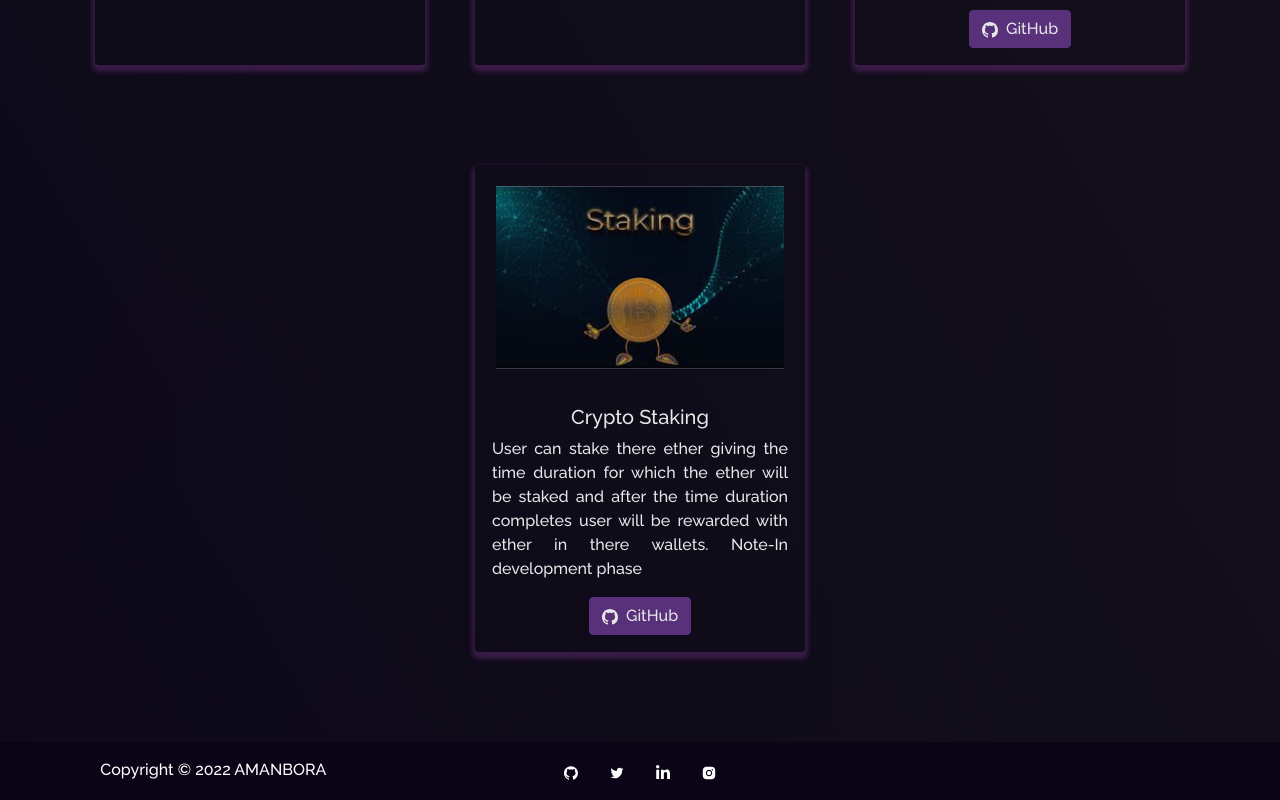
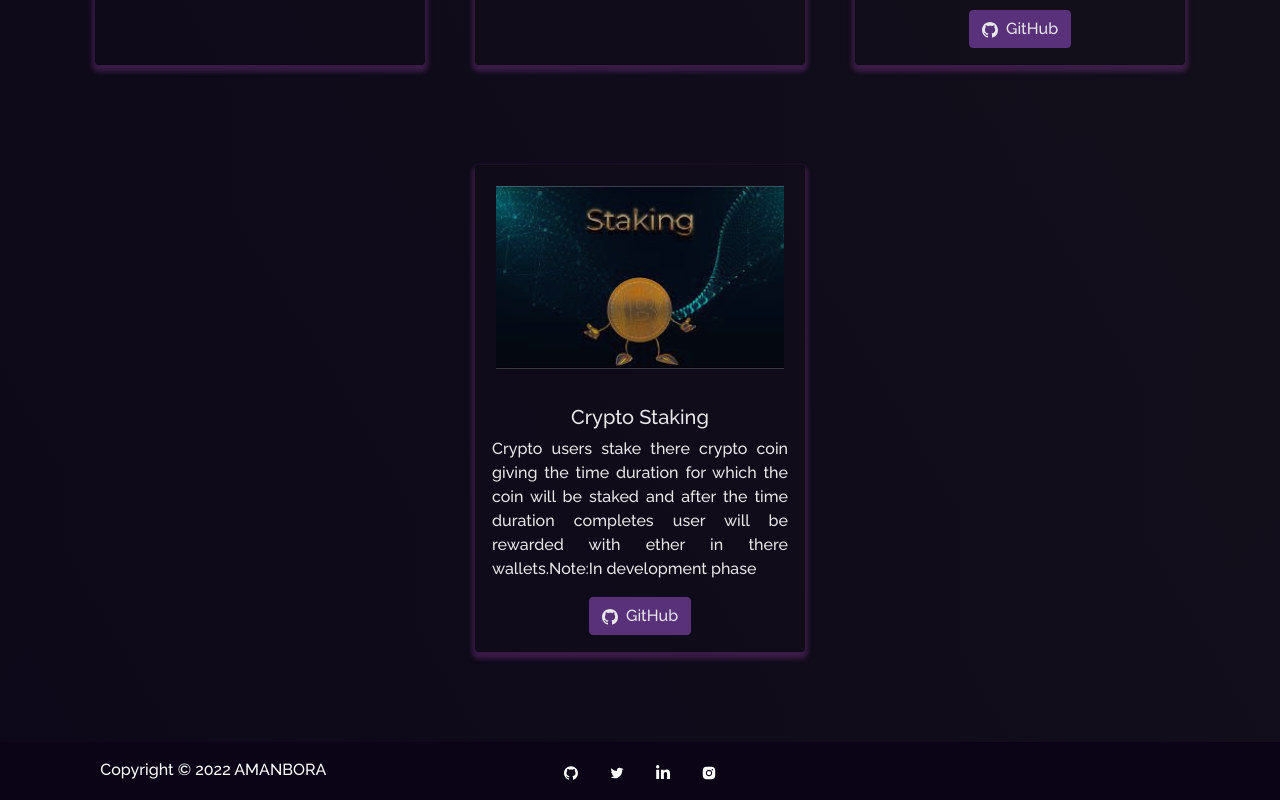
Before and after one commit to amanbora856/amanbora856.github.io, a React (Create React App) app: page /project in a window 1280 px wide. Shown: the part 1468-2268 px from the top of the page. Built offline with nearby package versions, Linux system fonts and the light colour scheme.

Commit message:
new project addedda

```diff
--- a/src/components/Projects/Projects.js
+++ b/src/components/Projects/Projects.js
@@ -94,8 +94,7 @@ function Projects() {
               imgPath={staking}
               isBlog={false}
               title="Crypto Staking"
-              description="User can stake there ether giving the time duration for which the ether will be staked and after the time duration completes user will be rewarded with ether in there wallets.
-              Note-In development phase"
+              description="Crypto users stake there crypto coin giving the time duration for which the coin will be staked and after the time duration completes user will be rewarded with ether in there wallets.Note:In development phase"
               ghLink="https://github.com/amanbora856/staking_app_"
             />
           </Col>
```
